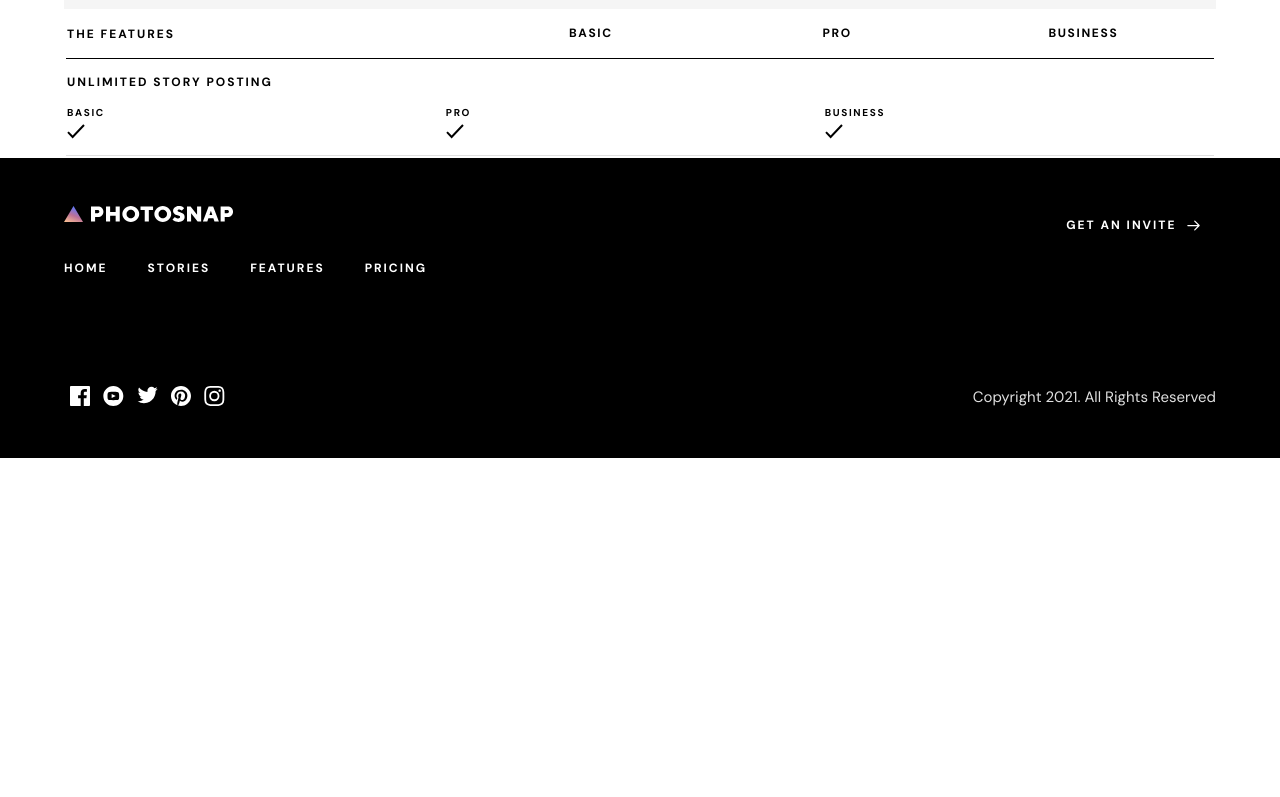
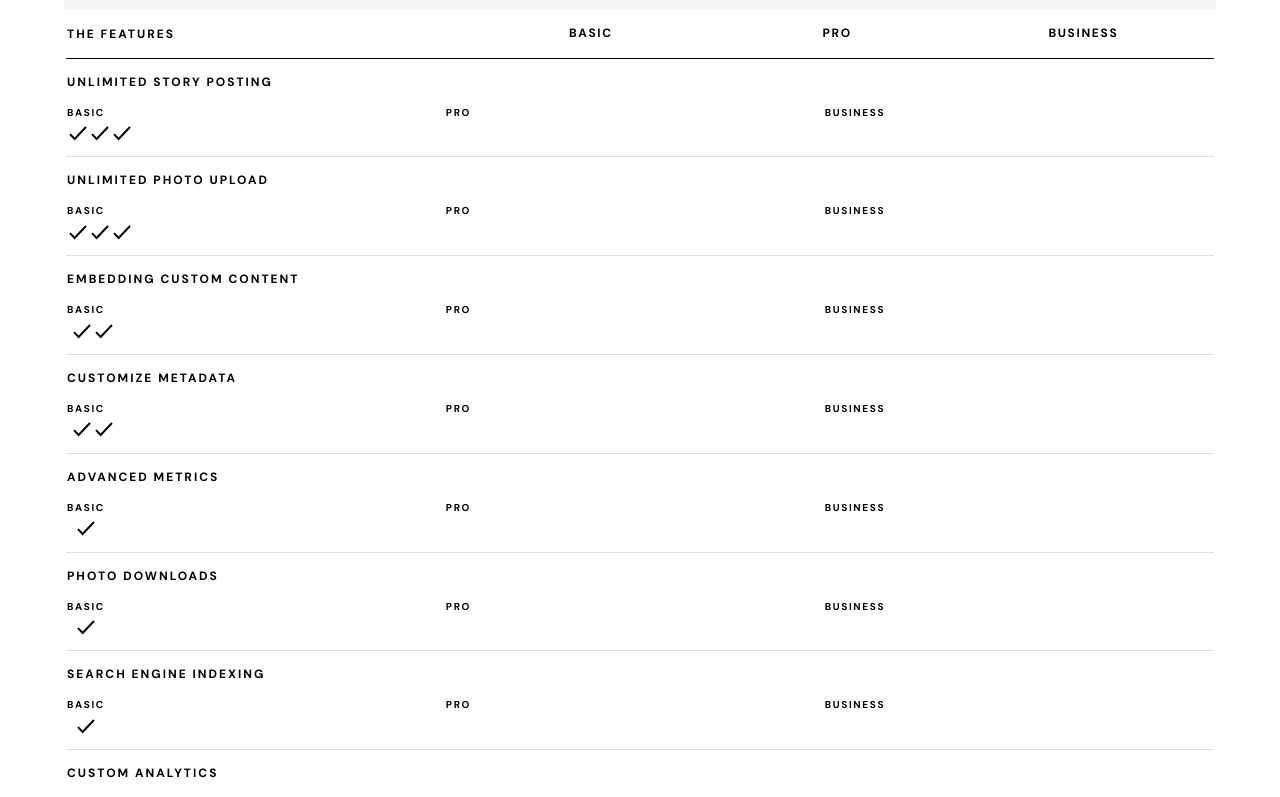
Before and after one commit to chungleee/photosnap, a Next.js app: page /pricing in a window 1280 px wide. Shown: the part 1380-2177 px from the top of the page. Before the commit the page ends 1838 px from the top, so only its background shows below. Built offline with nearby package versions, Linux system fonts and the light colour scheme.

Commit message:
feat: table rows data into features array - map features array to dynamically display table rows

```diff
--- a/components/PricingFeatureTable/PricingFeatureTable.js
+++ b/components/PricingFeatureTable/PricingFeatureTable.js
@@ -3,6 +3,40 @@ import Check from '../Icons/Pricing/Check';
 import classes from './PricingFeatureTable.module.scss';
 
 const PricingFeatureTable = () => {
+	const features = [
+		{
+			feature: 'unlimited story posting',
+			tiers: ['basic', 'pro', 'business'],
+		},
+		{
+			feature: 'unlimited photo upload',
+			tiers: ['basic', 'pro', 'business'],
+		},
+		{
+			feature: 'embedding custom content',
+			tiers: ['pro', 'business'],
+		},
+		{
+			feature: 'customize metadata',
+			tiers: ['pro', 'business'],
+		},
+		{
+			feature: 'advanced metrics',
+			tiers: ['business'],
+		},
+		{
+			feature: 'photo downloads',
+			tiers: ['business'],
+		},
+		{
+			feature: 'search engine indexing',
+			tiers: ['business'],
+		},
+		{
+			feature: 'custom analytics',
+			tiers: ['business'],
+		},
+	];
 	return (
 		<div>
 			<table className={classes.table}>
@@ -16,7 +50,29 @@ const PricingFeatureTable = () => {
 						<td>business</td>
 					</tr>
 				</tr>
-				<tr className={classes.table__group}>
+
+				{features.map((feature) => {
+					return (
+						<tr className={classes.table__group}>
+							<th>
+								<h2 className={classes.heading}>{feature.feature}</h2>
+							</th>
+							<tr className={classes.table__tiers}>
+								<td>basic</td>
+								<td>pro</td>
+								<td>business</td>
+							</tr>
+
+							<tr className={classes.table__tiers__checks}>
+								<td>{feature.tiers.includes('basic') && <Check />}</td>
+								<td>{feature.tiers.includes('pro') && <Check />}</td>
+								<td>{feature.tiers.includes('business') && <Check />}</td>
+							</tr>
+						</tr>
+					);
+				})}
+
+				{/*<tr className={classes.table__group}>
 					<th>
 						<h2 className={classes.heading}>unlimited story posting</h2>
 					</th>
@@ -26,7 +82,7 @@ const PricingFeatureTable = () => {
 						<td>business</td>
 					</tr>
 
-					<tr className={classes.table__tiers}>
+					<tr className={classes.table__tiers__checks}>
 						<td>
 							<Check />
 						</td>
@@ -37,7 +93,7 @@ const PricingFeatureTable = () => {
 							<Check />
 						</td>
 					</tr>
-				</tr>
+			</tr>*/}
 			</table>
 		</div>
 	);
```
